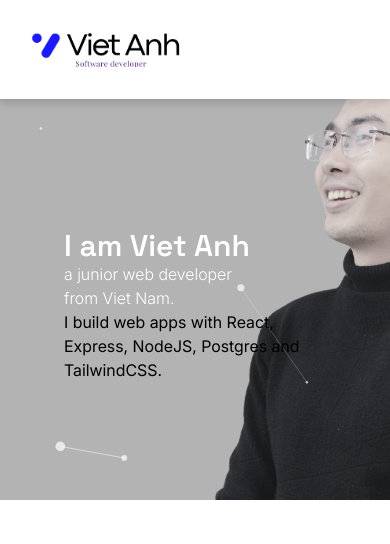
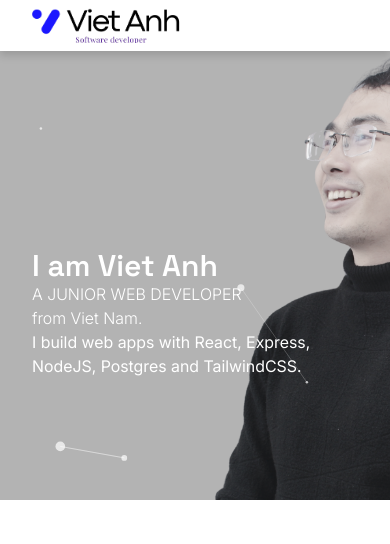
Before and after one commit to VietAnhPhan/my-portfolio, a React (Vite) app: page / in a window 390 px wide. Shown: the top 544 px of the page. Built offline with nearby package versions, Linux system fonts and the light colour scheme; some icons are missing.

Commit message:
Add scrolling header transition - only show see all projects on home page - change color and format of text on hero banner - add My resume menu item on footer - narrow space of vertical on mobile and table header

```diff
--- a/src/Footer/Footer.jsx
+++ b/src/Footer/Footer.jsx
@@ -29,6 +29,9 @@ function Footer() {
                 <Link to="my-portfolio">
                   <p className="text-lg mt-3 text-gray-400">My Portfolio</p>
                 </Link>
+                 <Link to="my-resume">
+                  <p className="text-lg mt-3 text-gray-400">My Resume</p>
+                </Link>
               </div>
             </div>
           </div>
--- a/src/Header/Header.jsx
+++ b/src/Header/Header.jsx
@@ -59,7 +59,7 @@ const Header = () => {
 
   return (
     <header
-      className="flex flex-col lg:justify-center absolute min-w-full z-100 py-8 bg-white lg:bg-transparent drop-shadow-lg lg:drop-shadow-none"
+      className="flex flex-col lg:justify-center absolute min-w-full z-100 py-2 lg:py-8 bg-white lg:bg-transparent drop-shadow-lg lg:drop-shadow-none"
       ref={header}
     >
       <div className="container mx-auto lg:px-24">
--- a/src/Header/header.module.css
+++ b/src/Header/header.module.css
@@ -13,4 +13,11 @@
 
 .sticky{
   position: fixed;
+  bottom: 100%;
+  transform: translateY(100%);
 }
+
+header{
+  transform: translateY(0);
+  transition: all 0.5s;
+}
--- a/src/components/FeatureProject.jsx
+++ b/src/components/FeatureProject.jsx
@@ -13,6 +13,7 @@ function FeatureProject(props) {
         <WordBackground word="Projects" />
         {props.title && <h2 className="text-4xl lg:text-5xl">{props.title}</h2>}
         {props.style === "3-cols" && (
+          <>
             <ul className="flex flex-col gap-y-10 lg:flex-row lg:gap-x-12 pt-10 lg:pt-20">
               {homeData.projects.map((project, i) => (
                 <li key={i} className={`${animation.moveUp} flex-1`}>
@@ -33,6 +34,15 @@ function FeatureProject(props) {
                 </li>
               ))}
             </ul>
+            <div className="text-right uppercase mt-5">
+              <Link to="/my-portfolio"
+                className="text-right font-medium text-pink-600"
+
+              >
+                See All Projects
+              </Link>
+            </div>
+          </>
         )}
         {props.style === "2-cols" && (
           <ul className="grid grid-cols-1 gap-x-12 gap-y-12 pt-20">
@@ -117,14 +127,6 @@ function FeatureProject(props) {
             ))}
           </ul>
         )}
-        <div className="text-right uppercase mt-5">
-          <a
-            className="text-right font-medium text-pink-600"
-            href="/my-portfolio"
-          >
-            See All Projects
-          </a>
-        </div>
       </div>
     </>
   );
--- a/src/components/Home/Home.jsx
+++ b/src/components/Home/Home.jsx
@@ -8,28 +8,30 @@ import Particle from "../utilities/Particles";
 import ScrollingArrow from "../utilities/ScrollingArrow";
 
 function Home(props) {
-
   return (
     <>
-
       <div className={`${styles.background} flex items-end`}>
         <Particle />
-        <div className="container mx-auto lg:py-20">
+        <div className="container mx-auto lg:py-20 mb-9 lg:mb-0">
           <div className="md:grid md:grid-cols-3 gap-x-20 ">
             <title>{`${props.sitename}`}</title>
             <div className="col-span-2 flex items-end">
-              <div className={`flex flex-col px-8 py-8 text-left lg:text-right ${animation.appearUp}`}>
+              <div
+                className={`flex flex-col text-left lg:text-right ${animation.appearUp}`}
+              >
+                {/* Introduction text*/}
                 <h1 className="text-3xl lg:text-8xl font-bold text-white">
                   {homeData.intro.title1}
                 </h1>
-                <p className="lg:text-5xl text-white font-light">
+                <p className="lg:text-5xl text-white font-light uppercase">
                   {homeData.intro.title2}
                 </p>
                 <p className="lg:text-5xl text-white font-light">
                   {homeData.intro.title3}
                 </p>
+                <p className="lg:text-xl lg:mt-6 text-white">{homeData.intro.body}</p>
 
-                <p className="lg:text-xl lg:mt-6">{homeData.intro.body}</p>
+                {/* Icons */}
                 <div className="lg:mt-12 flex justify-end gap-x-3 text-white">
                   <a href="https://www.linkedin.com/in/anhphanweb/">
                     <LinkedInIcon fontSize="large"></LinkedInIcon>
@@ -41,7 +43,9 @@ function Home(props) {
               </div>
             </div>
           </div>
-          <div className="text-center"><ScrollingArrow/></div>
+          <div className="text-center">
+            <ScrollingArrow />
+          </div>
         </div>
       </div>
 
--- a/src/components/utilities/ScrollingArrow.jsx
+++ b/src/components/utilities/ScrollingArrow.jsx
@@ -1,4 +1,5 @@
-import SouthIcon from '@mui/icons-material/South';import styles from "./scrollingArrow.module.css";
+import SouthIcon from "@mui/icons-material/South";
+import styles from "./scrollingArrow.module.css";
 
 function ScrollingArrow() {
   function handleClick() {
--- a/src/index.css
+++ b/src/index.css
@@ -16,7 +16,7 @@
 
 @layer utilities {
   .container {
-    margin: 0 auto;
+    margin-inline: auto;
     position: relative;
 
     padding-inline: calc(var(--spacing) * 8);
```
Lines whose indentation alone changed are shown as unchanged.
